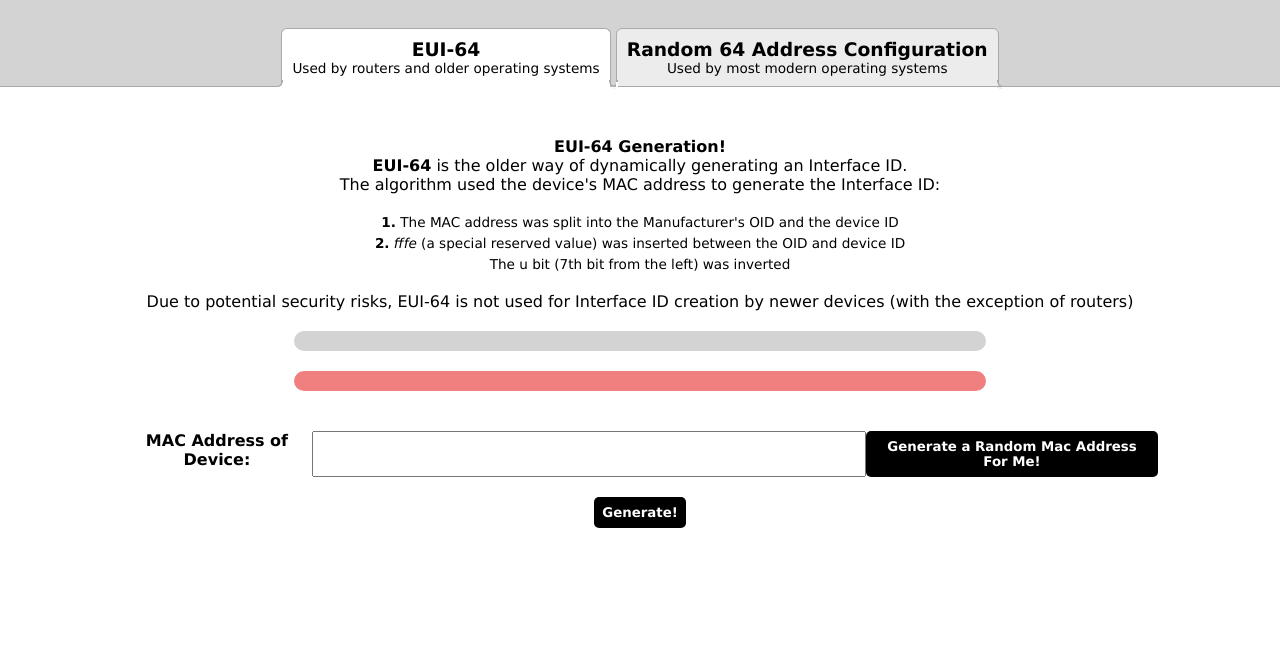
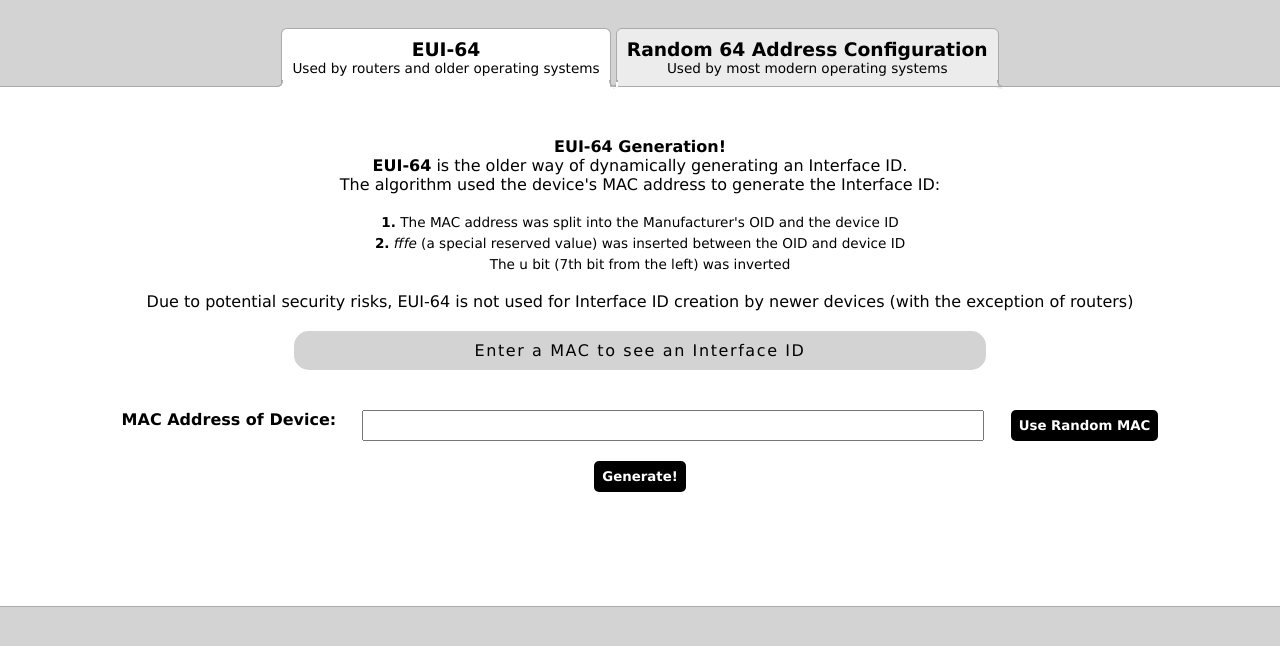
Before and after one commit to de-mark/algorithm_ipv6-eui-64, a plain HTML site: page index.html in a window 1280 px wide. Shown: the part 138-784 px from the top of the page. Drawn offline with Linux system fonts and the light colour scheme.

Commit message:
Added toggle styling for error display

```diff
--- a/assets/css/main.css
+++ b/assets/css/main.css
@@ -1,7 +1,7 @@
 body {
     background-color: lightgrey;
-    height: 100vh;
-    overflow: hidden;
+    /* height: 100vh; */
+    /* overflow: hidden; */
 }
 
 header {
@@ -87,7 +87,8 @@ header {
 }
 .outerMain {
     background-color: #fff;
-    height: 100vh;
+    min-height: 65vh;
+    border-bottom: 1px solid #AAA;
 }
 
 #mainArea {
@@ -128,7 +129,7 @@ header {
 }
 
 #errorDiv {
-    display: block;
+    display: none;
     width: 60%;
     margin: 20px auto;
     padding: 10px;
@@ -137,8 +138,8 @@ header {
     border-radius: 15px;
 }
 
-#errorDiv:empty {
-    display: none;
+.hasError {
+    display: block !important;
 }
 
 button {
--- a/assets/js/eui.js
+++ b/assets/js/eui.js
@@ -103,9 +103,11 @@ const addNewEUI64 = () => {
 
     if (cleanedMacAddress.length == 6){
         document.getElementById("errorDiv").innerHTML = "";
+        document.getElementById("errorDiv").classList.remove("hasError");
         document.getElementById("generatedID").innerHTML = generateEUI64(cleanedMacAddress);
     } else {
         document.getElementById("errorDiv").innerHTML = `<b>Error:</b> A MAC Address must have 6 Octets; Yours has ${cleanedMacAddress.length}`;
+        document.getElementById("errorDiv").classList.add("hasError");
     }
 }
 
@@ -125,17 +127,16 @@ const addEUI64GenPage = () => {
     <p>Due to potential security risks, EUI-64 is not used for Interface ID creation by newer devices (with the exception of routers)</p>
 
     <div id="generatedID">
-        <!-- NEW EUI will be added here -->
+        Enter a MAC to see an Interface ID
     </div>
     <div id="errorDiv">
-        <!-- Error Messages will be added here -->
     </div>
 
 
     <div class="inputGroup">
         <p><b>MAC Address of Device:</b></p>
         <input type="text" id="macAddress">
-        <button onclick="addNewMACID()">Generate a Random Mac Address For Me!</button>
+        <button onclick="addNewMACID()">Use Random MAC</button>
     </div>
 
     <button onclick="addNewEUI64()">Generate!</button>
```
